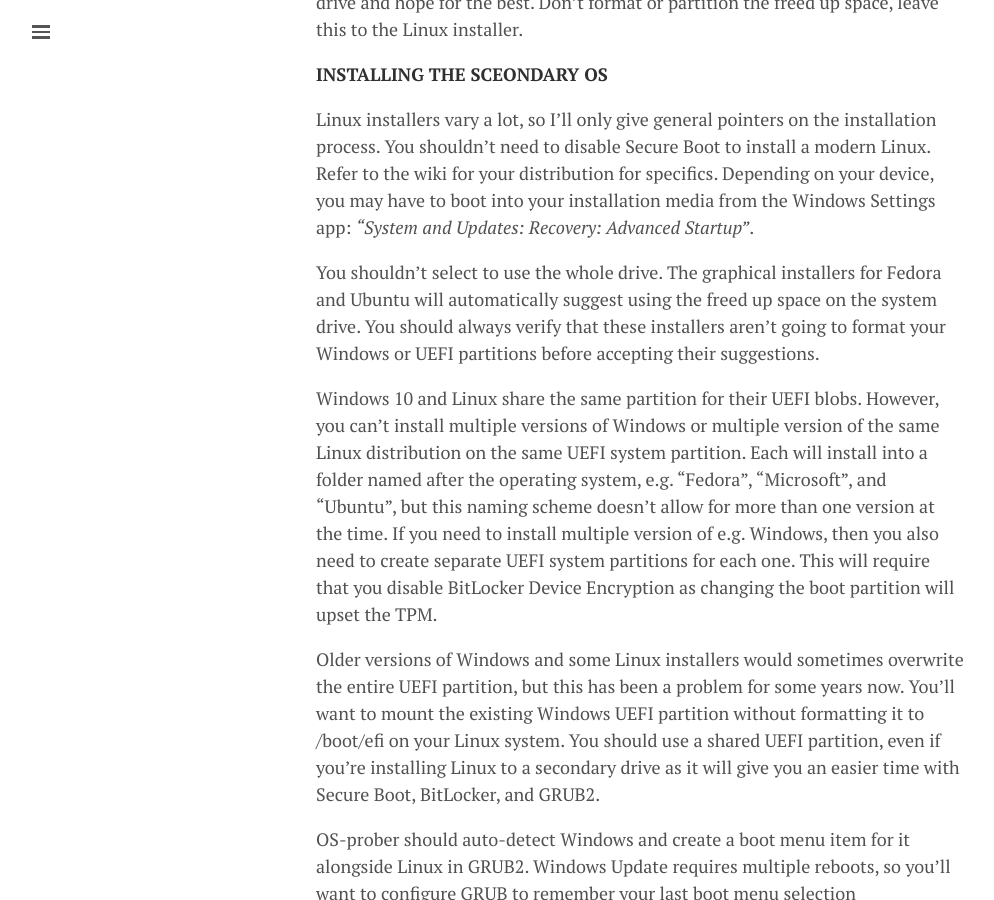
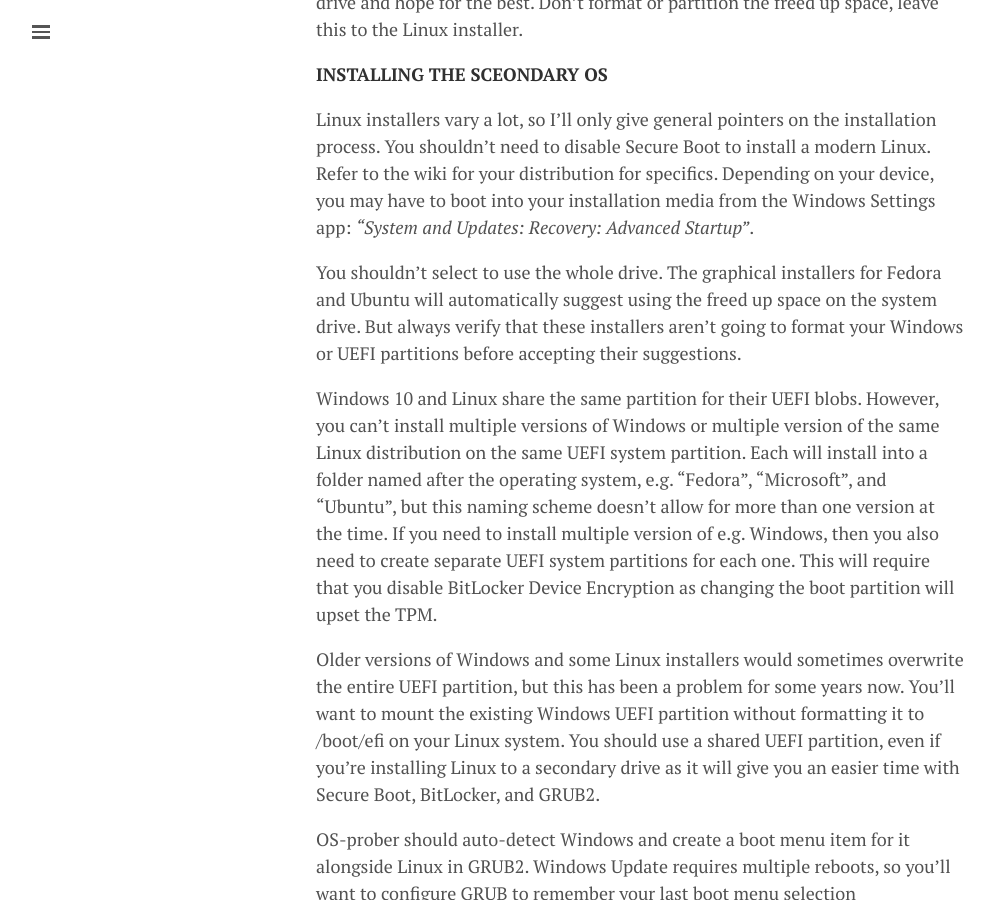
Before and after one commit to lgeurts/lgeurts.github.io, a Jekyll site: the page built from _posts/2019-03-19-dual-booting-windows-and-linux.md, in a window 1280 px wide and 900 px high, scrolled down 2392 px. Shown: the whole window, without its empty margins (0-994 px from the left). Built offline with Jekyll 4.4.1, drawn with Linux system fonts in a browser that asks for light colours; nearby versions of some CDN libraries; comment, search, counter and statistics services are not loaded.

Commit message:
Update 2019-03-19-dual-booting-windows-and-linux.md

```diff
--- a/_posts/2019-03-19-dual-booting-windows-and-linux.md
+++ b/_posts/2019-03-19-dual-booting-windows-and-linux.md
@@ -45,7 +45,7 @@
 
 Linux installers vary a lot, so I’ll only give general pointers on the installation process. You shouldn’t need to disable Secure Boot to install a modern Linux. Refer to the wiki for your distribution for specifics. Depending on your device, you may have to boot into your installation media from the Windows Settings app: *"System and Updates: Recovery: Advanced Startup"*.
 
-You shouldn't select to use the whole drive. The graphical installers for Fedora and Ubuntu will automatically suggest using the freed up space on the system drive. You should always verify that these installers aren’t going to format your Windows or UEFI partitions before accepting their suggestions.
+You shouldn't select to use the whole drive. The graphical installers for Fedora and Ubuntu will automatically suggest using the freed up space on the system drive. But always verify that these installers aren’t going to format your Windows or UEFI partitions before accepting their suggestions.
 
 Windows 10 and Linux share the same partition for their UEFI blobs. However, you can't install multiple versions of Windows or multiple version of the same Linux distribution on the same UEFI system partition. Each will install into a folder named after the operating system, e.g. “Fedora”, “Microsoft”, and “Ubuntu”, but this naming scheme doesn’t allow for more than one version at the time. If you need to install multiple version of e.g. Windows, then you also need to create separate UEFI system partitions for each one. This will require that you disable BitLocker Device Encryption as changing the boot partition will upset the TPM.
 
```
